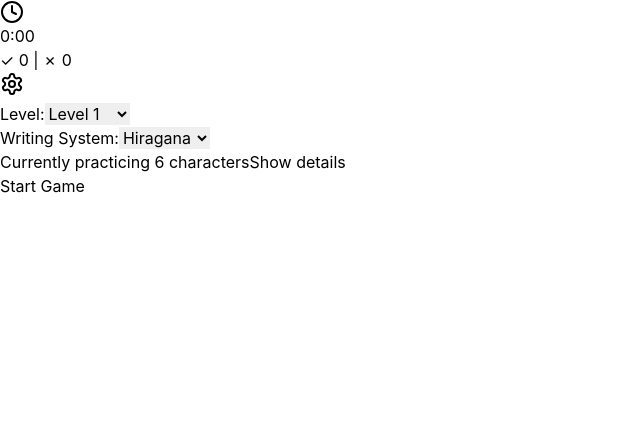
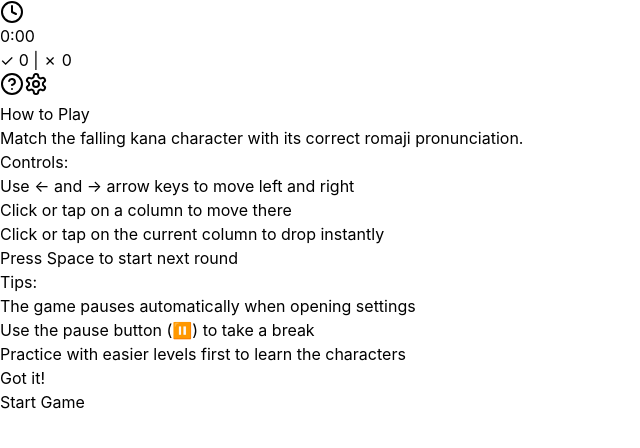
Before and after one commit to osteele/kana-game, a React (Vite) app: page / in a window 1280 px wide. Both pictures are taken after a click on the button 12 px from the left and 84 px from the top of the page. Shown: the top 448 px of the page, without its empty margins (0-640 px from the left). Built offline with nearby package versions, Linux system fonts and the light colour scheme.

Commit message:
Add help

```diff
--- a/src/components/KanaGame.jsx
+++ b/src/components/KanaGame.jsx
@@ -1,4 +1,4 @@
-import { Clock, Settings as SettingsIcon } from 'lucide-react';
+import { Clock, Settings as SettingsIcon, HelpCircle } from 'lucide-react';
 import React, { useCallback, useEffect, useRef, useState } from 'react';
 import { HIRAGANA_SETS } from '../data/hiragana';
 import { getKanaSets } from "../data/katakana";
@@ -15,15 +15,14 @@ const KanaGame = () => {
   const [isPlaying, setIsPlaying] = useState(false);
   const [currentKana, setCurrentKana] = useState(null);
   const [position, setPosition] = useState({ x: 50, y: 0 });
+  const [velocity, setVelocity] = useState(0);
   const [showSettings, setShowSettings] = useState(false);
-  const [gameSpeed, setGameSpeed] = useState(5000); // Time for kana to fall (ms)
   const [choices, setChoices] = useState([]);
   const [feedback, setFeedback] = useState(null);
   const [isWaitingForNext, setIsWaitingForNext] = useState(false);
   const [isPaused, setIsPaused] = useState(false);
 
   const timerRef = useRef(null);
-  const gameLoopRef = useRef(null);
   const animationFrameRef = useRef(null);
 
   // Add writing system state
@@ -47,6 +46,7 @@ const KanaGame = () => {
     setCurrentKana(kana);
     setChoices(allChoices);
     setPosition({ x: 50, y: 0 });
+    setVelocity(0);
     setFeedback(null);
     setIsWaitingForNext(false);
   }, [level]);
@@ -69,13 +69,22 @@ const KanaGame = () => {
   // Handle animation frame updates for falling kana
   const animate = useCallback(() => {
     if (isPlaying && !isWaitingForNext && !isPaused) {
-      setPosition(prev => ({
-        ...prev,
-        y: prev.y + (100 / (gameSpeed / 16.67)) * (1 + prev.y / 100)
-      }));
+      setPosition(prev => {
+        // Base speed (pixels per frame)
+        const newVelocity = (velocity + .1) * 2;
+        setVelocity(newVelocity);
+        // Calculate new position
+        const newY = prev.y + newVelocity;
+
+        // Cap the maximum position at 80 to prevent overflow
+        return {
+          ...prev,
+          y: Math.min(newY, 80)
+        };
+      });
     }
     animationFrameRef.current = requestAnimationFrame(animate);
-  }, [isPlaying, gameSpeed, isWaitingForNext, isPaused]);
+  }, [isPlaying, isWaitingForNext, isPaused]);
 
   // Start animation loop
   useEffect(() => {
@@ -199,6 +208,15 @@ const KanaGame = () => {
     setShowSettings(!showSettings);
   };
 
+  const [showHelp, setShowHelp] = useState(false);
+
+  const toggleHelp = () => {
+    if (!showHelp && isPlaying && !isPaused) {
+      setIsPaused(true);
+    }
+    setShowHelp(!showHelp);
+  };
+
   return (
     <div className="w-full h-full max-w-2xl mx-auto p-4 select-none">
       {/* Header */}
@@ -220,6 +238,13 @@ const KanaGame = () => {
             </button>
           )}
           <button
+            onClick={toggleHelp}
+            className="p-2 rounded hover:bg-gray-100"
+            aria-label="Help"
+          >
+            <HelpCircle className="w-5 h-5" />
+          </button>
+          <button
             onClick={toggleSettings}
             className="p-2 rounded hover:bg-gray-100"
           >
@@ -227,6 +252,39 @@ const KanaGame = () => {
           </button>
         </div>
       </div>
+
+      {/* Add Help Modal */}
+      {showHelp && (
+        <div className="fixed inset-0 bg-black bg-opacity-50 flex items-center justify-center z-50">
+          <div className="bg-white p-6 rounded-lg max-w-md w-full m-4">
+            <h2 className="text-xl font-bold mb-4">How to Play</h2>
+            <div className="space-y-3">
+              <p>Match the falling kana character with its correct romaji pronunciation.</p>
+
+              <div className="font-bold mt-2">Controls:</div>
+              <ul className="list-disc pl-5">
+                <li>Use <span className="font-mono">←</span> and <span className="font-mono">→</span> arrow keys to move left and right</li>
+                <li>Click or tap on a column to move there</li>
+                <li>Click or tap on the current column to drop instantly</li>
+                <li>Press <span className="font-mono">Space</span> to start next round</li>
+              </ul>
+
+              <div className="font-bold mt-2">Tips:</div>
+              <ul className="list-disc pl-5">
+                <li>The game pauses automatically when opening settings</li>
+                <li>Use the pause button (⏸️) to take a break</li>
+                <li>Practice with easier levels first to learn the characters</li>
+              </ul>
+            </div>
+            <button
+              onClick={toggleHelp}
+              className="mt-4 px-4 py-2 bg-blue-500 text-white rounded hover:bg-blue-600 w-full"
+            >
+              Got it!
+            </button>
+          </div>
+        </div>
+      )}
 
       {/* Settings Panel */}
       {showSettings && (
```
Also changed, not shown: 1 other file (tests, documents, lock files or other folders).
